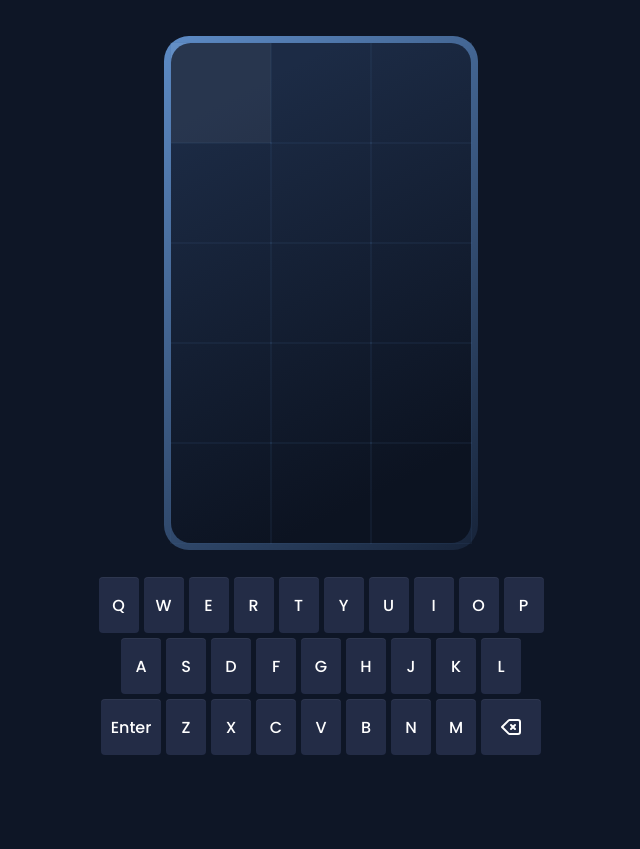
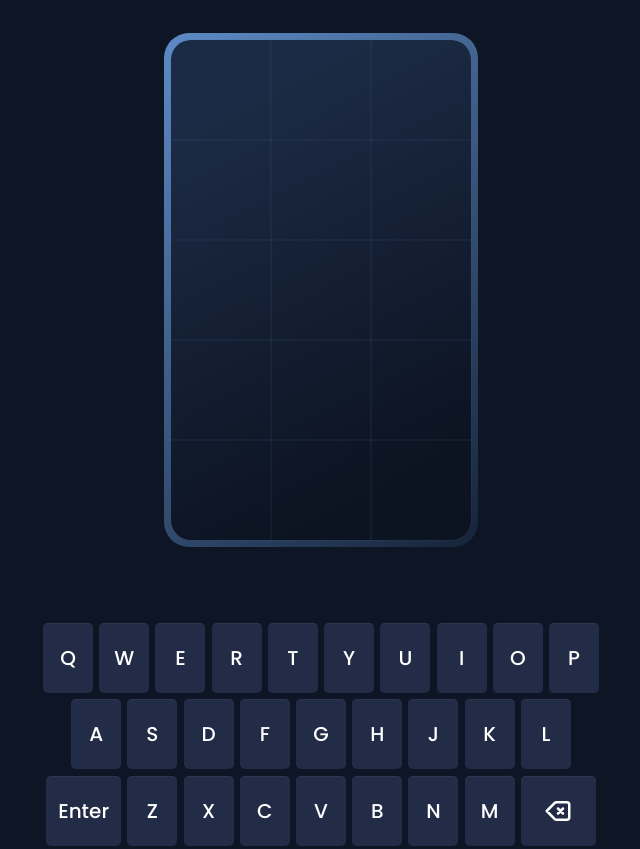
Before and after one commit to JaavierR/vue-wordle, a Vue app: page / in a window 1280 px wide. Shown: the whole page, without its empty margins (319-959 px from the left). Before the commit the page ends 800 px from the top, so only its background shows below. Built offline with nearby package versions, Linux system fonts and the light colour scheme.

Commit message:
style: :lipstick: improve overall style and add break points

```diff
--- a/src/assets/app.css
+++ b/src/assets/app.css
@@ -3,6 +3,12 @@
     --present-color: #f7f749;
     --absent-color: #888;
     --invalid-color: #ff3f3f;
+}
+
+@media (min-width: 900px) {
+    html {
+        font-size: 20px;
+    }
 }
 
 html,
@@ -19,14 +25,31 @@ body {
     margin: 0;
 }
 
+main {
+    display: flex;
+    flex-direction: column;
+    height: 100%;
+}
+
+/* Board Styles */
+
+#game-wrap {
+    flex: 1;
+    display: flex;
+    flex-direction: column;
+    align-items: center;
+    margin: 0 auto;
+}
+
 #game {
     color: white;
     background-image: linear-gradient(153deg, #1c2b45 13%, #0c1321 85%),
         linear-gradient(149deg, #fec63b 3%, rgba(254, 198, 59, 0) 800%);
     position: relative;
     border-radius: 20px;
-    width: 300px;
-    margin: auto;
+    width: auto;
+    max-width: max-content;
+    margin: 2rem auto;
 }
 
 #game:before {
@@ -44,22 +67,10 @@ body {
     justify-content: center;
 }
 
-.row.current .tile:empty:first-of-type {
-    animation: fade 2s;
-    animation-fill-mode: both;
-    animation-iteration-count: infinite;
-}
-
-@keyframes fade {
-    50% {
-        background: rgba(255, 255, 255, 0.05);
-    }
-}
-
 .tile {
     outline: 1px solid rgba(73, 110, 158, 0.1);
-    width: 100px;
-    height: 100px;
+    width: 5rem;
+    height: 5rem;
     display: flex;
     align-items: center;
     justify-content: center;
@@ -69,15 +80,54 @@ body {
     color: #496e9e;
 }
 
+.row:first-of-type .tile:first-of-type {
+    border-top-left-radius: 20px;
+}
+
+.row:first-of-type .tile:last-of-type {
+    border-top-right-radius: 20px;
+}
+
+.row:last-of-type .tile:first-of-type {
+    border-bottom-left-radius: 20px;
+}
+
+.row:last-of-type .tile:last-of-type {
+    border-bottom-right-radius: 20px;
+}
+
+.row.invalid .tile,
+.tile.invalid {
+    color: var(--invalid-color);
+    text-shadow: 0 0 12px rgba(38, 246, 110, 0.42);
+}
+
+.tile.correct {
+    color: var(--correct-color);
+    text-shadow: 0 0 12px rgba(38, 246, 100, 0.42);
+}
+
+.tile.present {
+    color: var(--present-color);
+    text-shadow: 0 0 12px rgba(246, 171, 38, 0.42);
+}
+
+.tile.absent {
+    color: #2f4e77;
+}
+
+/* Keyboard style */
 #keyboard {
+    width: 94vw;
     margin-top: 2rem;
+    max-width: 600px;
 }
 
 .key {
     background: #232c46;
     color: white;
     border: 0;
-    margin: 2.5px;
+    margin: 0.156rem;
     height: 3.5rem;
     min-width: 2.5rem;
     border-radius: 0.25rem;
@@ -95,24 +145,12 @@ body {
     min-width: 3.75rem;
 }
 
-.row.invalid .tile,
-.tile.invalid {
-    color: var(--invalid-color);
-    text-shadow: 0 0 12px rgba(38, 246, 110, 0.42);
-}
-
-.tile.correct {
-    color: var(--correct-color);
-    text-shadow: 0 0 12px rgba(38, 246, 100, 0.42);
+.key:active {
+    background: #171c29;
 }
 
 .key.correct {
     background: #2f972f;
-}
-
-.tile.present {
-    color: var(--present-color);
-    text-shadow: 0 0 12px rgba(246, 171, 38, 0.42);
 }
 
 .key.present {
@@ -121,6 +159,12 @@ body {
 
 .key.absent {
     background: #171c29;
+}
+
+#backspace {
+    width: 1.5rem;
+    height: 1.5rem;
+    margin: 0;
 }
 
 .message {
@@ -152,9 +196,3 @@ body {
 .message.v-leave-to {
     opacity: 0;
 }
-
-#backspace {
-    width: 1.5rem;
-    height: 1.5rem;
-    margin: 0;
-}
--- a/src/components/Keyboard.vue
+++ b/src/components/Keyboard.vue
@@ -37,12 +37,14 @@ const virtualKey = (e: Event) => {
         <template v-for="row in letters" :key="row">
             <div class="row">
                 <template v-for="key in row" :key="key">
+                    <div>
                         <button
                             type="button"
                             class="key"
                             :class="[
                                 matchingTileForKey(key)?.status,
-                            (key === 'Enter' || key === 'Backspace') && 'big',
+                                (key === 'Enter' || key === 'Backspace') &&
+                                    'big',
                             ]"
                             :data-key="key"
                         >
@@ -69,6 +71,7 @@ const virtualKey = (e: Event) => {
                                 {{ key }}
                             </template>
                         </button>
+                    </div>
                 </template>
             </div>
         </template>
--- a/src/views/Home.vue
+++ b/src/views/Home.vue
@@ -100,6 +100,7 @@ onBeforeUnmount(() => window.removeEventListener('keyup', onKeyPress))
 </script>
 
 <template>
+    <div id="game-wrap">
         <Transition>
             <div v-if="message" class="message">
                 {{ message }}
@@ -114,4 +115,5 @@ onBeforeUnmount(() => window.removeEventListener('keyup', onKeyPress))
 
             <Keyboard :board="board" @@key-pressed="onKey" />
         </main>
+    </div>
 </template>
```
Lines whose indentation alone changed are shown as unchanged.
